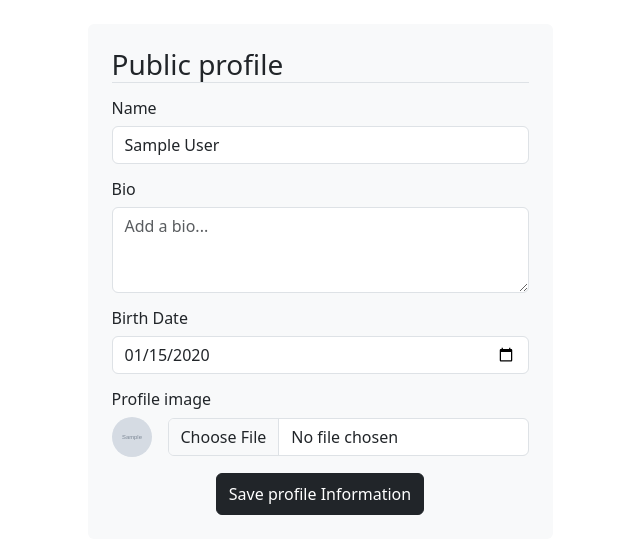
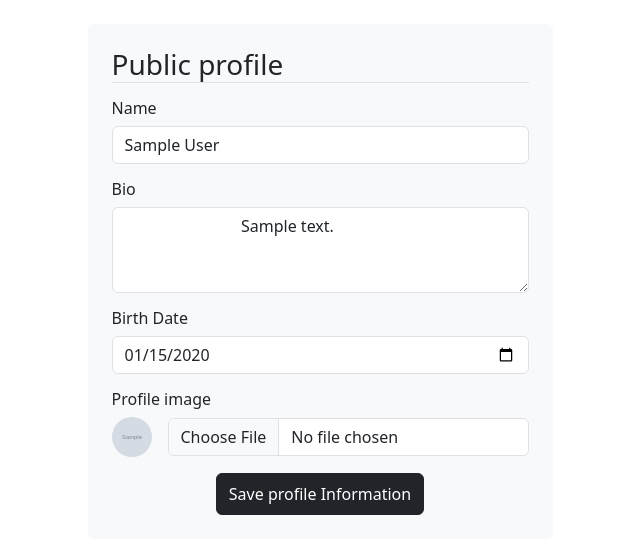
Before and after one commit to Bassel-A-Elazab/SimpleBlogUsingDjangoAndTemplate, a Django app: page /bloggers/1/settings in a window 1280 px wide. Shown: the part 73-627 px from the top of the page, without its empty margins (320-960 px from the left). Run offline with Django 4.2, Linux system fonts and the light colour scheme; a user stored in the database is signed in; tables that the repository leaves empty hold one stand-in row (values such as "Sample post"); grey boxes marked "Sample" are stand-in pictures.

Commit message:
Place the user's biography correctly inside the textarea.

```diff
--- a/webblog/templates/users/settings.html
+++ b/webblog/templates/users/settings.html
@@ -42,8 +42,9 @@
                     <div class="input-group">
                         <textarea type="text"
                             class="form-control shadow-none rounded-end {% if form.bio.errors %} is-invalid {% endif %}"
-                            rows="3" placeholder="Add a bio..." id="input-profile-bio" name="{{ form.bio.name }}"
-                            value="{{ form.bio.value|default:'' }}"></textarea>
+                            rows="3" placeholder="Add a bio..." id="input-profile-bio" name="{{ form.bio.name }}">
+                            {{ form.bio.value|default:'' }}
+                        </textarea>
                         <div class="invalid-feedback">
                             <ul>
                                 {% for error in form.bio.errors %}
```
